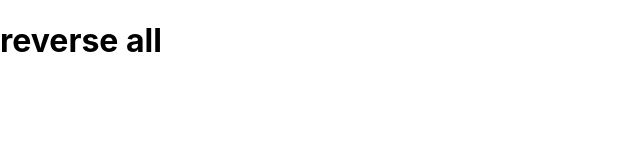
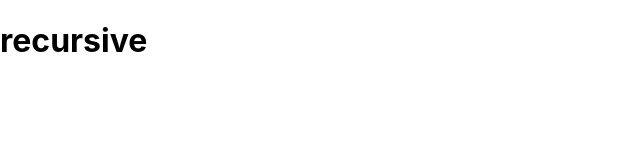
Before and after one commit to aniket2727/React-Interview, a React (Create React App) app in the folder app/: page / in a window 1280 px wide. Shown: the top 160 px of the page, without its empty margins (0-640 px from the left). Built offline with nearby package versions, Linux system fonts and the light colour scheme.

Commit message:
all changes for responsice design

```diff
--- a/app/src/App.js
+++ b/app/src/App.js
@@ -150,10 +150,11 @@ import DoPPP from "./Problem36";
 import Smallproblem from "./Problem40";
 import Movezero from "./Problem41";
 import Reverse from "./Problem42";
+import Recursive from "./Problem43";
 function App() {
   return (
     <div className="">
-      <Reverse/>
+      <Recursive/>
     </div>
   );
 }
--- /dev/null
+++ b/app/src/Problem43.js
@@ -0,0 +1,35 @@
+
+
+
+
+// recusrive functions
+
+
+import React from 'react'
+
+const Recursive=()=>{
+
+
+    function data(n){
+        console.log("the value of n",n)
+
+        if(n===0)  return  1;
+
+
+
+        else{
+
+              let temp= n*data(n-1)
+              console.log("the value of temp is",temp)
+              return temp;
+        }
+    }
+
+    const result=data(3);
+    console.log(result)
+    return(
+        <h1>recursive </h1>
+    )
+}
+
+export default Recursive;
```
